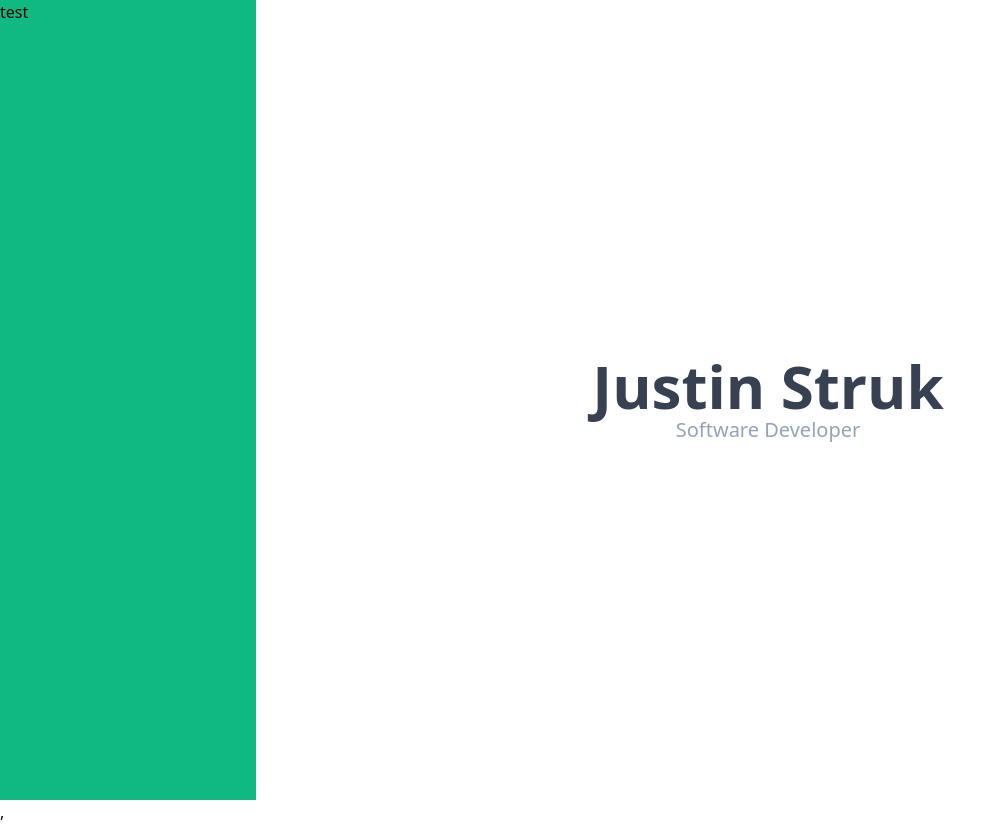
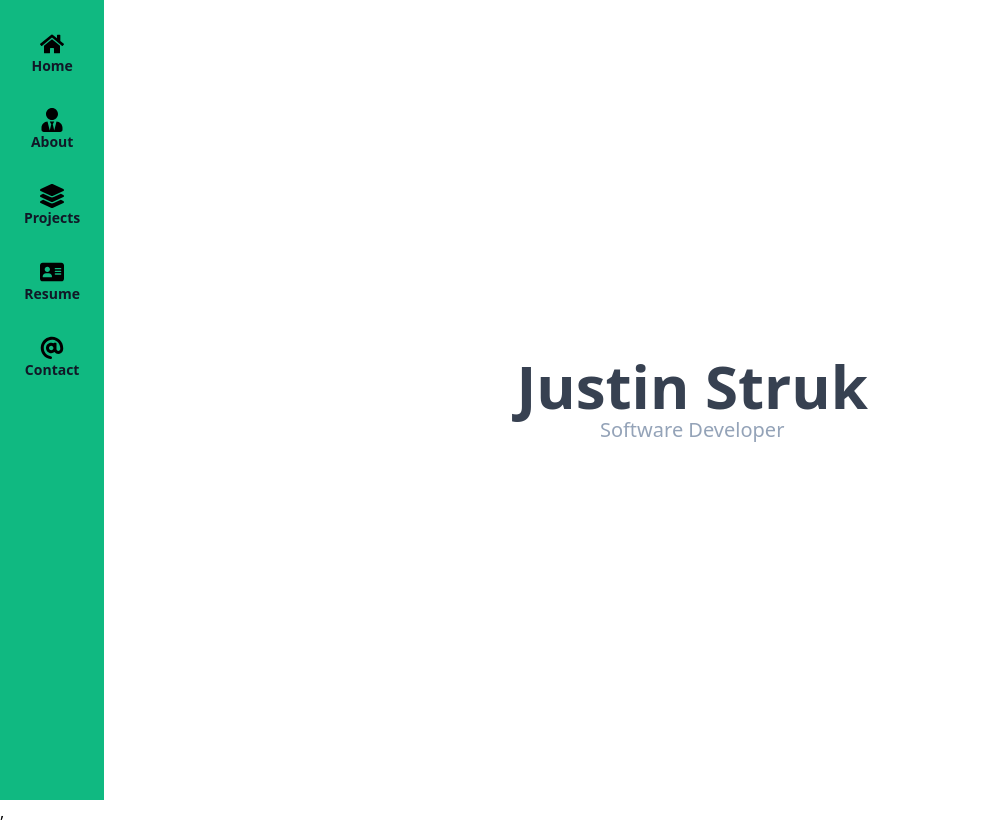
Before and after one commit to JStruk/portfolio-2022, a React (Create React App) app: page / in a window 1280 px wide. Shown: the whole page, without its empty margins (0-1007 px from the left). Built offline with nearby package versions, Linux system fonts and the light colour scheme.

Commit message:
Add left navigation bar
* Static left nav bar with icon buttons that redirect to respective page

```diff
--- a/src/App.tsx
+++ b/src/App.tsx
@@ -1,18 +1,18 @@
 import React from 'react';
 import Home from './components/Home';
 import About from './components/About';
-import LeftBar from './components/LeftBar';
-import { Routes, Route, Link } from "react-router-dom";
+import LeftNavBar from './components/LeftNavBar';
+import { Routes, Route } from "react-router-dom";
+
 
 function App() {
   return (
     <div className="flex overscroll-none">
-      <LeftBar />
+      <LeftNavBar />
       <Routes>
         <Route path="/" element={<Home />} />
         <Route path="about" element={<About />} />
       </Routes>
-      {/* <Home /> */}
     </div>
   );
 }
--- /dev/null
+++ b/src/assets/navbarIcons.json
@@ -0,0 +1,22 @@
+{
+    "Home": {
+        "path": "M280.37 148.26L96 300.11V464a16 16 0 0 0 16 16l112.06-.29a16 16 0 0 0 15.92-16V368a16 16 0 0 1 16-16h64a16 16 0 0 1 16 16v95.64a16 16 0 0 0 16 16.05L464 480a16 16 0 0 0 16-16V300L295.67 148.26a12.19 12.19 0 0 0-15.3 0zM571.6 251.47L488 182.56V44.05a12 12 0 0 0-12-12h-56a12 12 0 0 0-12 12v72.61L318.47 43a48 48 0 0 0-61 0L4.34 251.47a12 12 0 0 0-1.6 16.9l25.5 31A12 12 0 0 0 45.15 301l235.22-193.74a12.19 12.19 0 0 1 15.3 0L530.9 301a12 12 0 0 0 16.9-1.6l25.5-31a12 12 0 0 0-1.7-16.93z",
+        "viewBox": "0 0 576 512"
+    },
+    "About": {
+        "path": "M224 256c70.7 0 128-57.3 128-128S294.7 0 224 0 96 57.3 96 128s57.3 128 128 128zm95.8 32.6L272 480l-32-136 32-56h-96l32 56-32 136-47.8-191.4C56.9 292 0 350.3 0 422.4V464c0 26.5 21.5 48 48 48h352c26.5 0 48-21.5 48-48v-41.6c0-72.1-56.9-130.4-128.2-133.8z",
+        "viewBox": "0 0 448 512"
+    },
+    "Projects": {
+        "path": "M232.5 5.171C247.4-1.718 264.6-1.718 279.5 5.171L498.1 106.2C506.6 110.1 512 118.6 512 127.1C512 137.3 506.6 145.8 498.1 149.8L279.5 250.8C264.6 257.7 247.4 257.7 232.5 250.8L13.93 149.8C5.438 145.8 0 137.3 0 127.1C0 118.6 5.437 110.1 13.93 106.2L232.5 5.171zM498.1 234.2C506.6 238.1 512 246.6 512 255.1C512 265.3 506.6 273.8 498.1 277.8L279.5 378.8C264.6 385.7 247.4 385.7 232.5 378.8L13.93 277.8C5.438 273.8 0 265.3 0 255.1C0 246.6 5.437 238.1 13.93 234.2L67.13 209.6L219.1 279.8C242.5 290.7 269.5 290.7 292.9 279.8L444.9 209.6L498.1 234.2zM292.9 407.8L444.9 337.6L498.1 362.2C506.6 366.1 512 374.6 512 383.1C512 393.3 506.6 401.8 498.1 405.8L279.5 506.8C264.6 513.7 247.4 513.7 232.5 506.8L13.93 405.8C5.438 401.8 0 393.3 0 383.1C0 374.6 5.437 366.1 13.93 362.2L67.13 337.6L219.1 407.8C242.5 418.7 269.5 418.7 292.9 407.8V407.8z",
+        "viewBox": "0 0 512 512"
+    },
+    "Resume": {
+        "path": "M512 32H64C28.65 32 0 60.65 0 96v320c0 35.35 28.65 64 64 64h448c35.35 0 64-28.65 64-64V96C576 60.65 547.3 32 512 32zM176 128c35.35 0 64 28.65 64 64s-28.65 64-64 64s-64-28.65-64-64S140.7 128 176 128zM272 384h-192C71.16 384 64 376.8 64 368C64 323.8 99.82 288 144 288h64c44.18 0 80 35.82 80 80C288 376.8 280.8 384 272 384zM496 320h-128C359.2 320 352 312.8 352 304S359.2 288 368 288h128C504.8 288 512 295.2 512 304S504.8 320 496 320zM496 256h-128C359.2 256 352 248.8 352 240S359.2 224 368 224h128C504.8 224 512 231.2 512 240S504.8 256 496 256zM496 192h-128C359.2 192 352 184.8 352 176S359.2 160 368 160h128C504.8 160 512 167.2 512 176S504.8 192 496 192z",
+        "viewBox": "0 0 576 512"
+    },
+    "Contact": {
+        "path": "M207.8 20.73c-93.45 18.32-168.7 93.66-187 187.1c-27.64 140.9 68.65 266.2 199.1 285.1c19.01 2.888 36.17-12.26 36.17-31.49l.0001-.6631c0-15.74-11.44-28.88-26.84-31.24c-84.35-12.98-149.2-86.13-149.2-174.2c0-102.9 88.61-185.5 193.4-175.4c91.54 8.869 158.6 91.25 158.6 183.2l0 16.16c0 22.09-17.94 40.05-40 40.05s-40.01-17.96-40.01-40.05v-120.1c0-8.847-7.161-16.02-16.01-16.02l-31.98 .0036c-7.299 0-13.2 4.992-15.12 11.68c-24.85-12.15-54.24-16.38-86.06-5.106c-38.75 13.73-68.12 48.91-73.72 89.64c-9.483 69.01 43.81 128 110.9 128c26.44 0 50.43-9.544 69.59-24.88c24 31.3 65.23 48.69 109.4 37.49C465.2 369.3 496 324.1 495.1 277.2V256.3C495.1 107.1 361.2-9.332 207.8 20.73zM239.1 304.3c-26.47 0-48-21.56-48-48.05s21.53-48.05 48-48.05s48 21.56 48 48.05S266.5 304.3 239.1 304.3z",
+        "viewBox": "0 0 512 512"
+    }
+}
--- a/src/components/LeftBar.tsx
+++ /dev/null
@@ -1,14 +0,0 @@
-import React from 'react'
-import tw from 'tailwind-styled-components'
-
-
-const LeftBar = (): JSX.Element => {
-    const NavBar = tw.div`bg-emerald-500 h-screen w-1/5 max-w-xs`
-    return (
-        <NavBar>
-            <button onClick={() => alert('hello')}>test</button>
-        </NavBar>
-    )
-}
-
-export default React.memo(LeftBar)
--- /dev/null
+++ b/src/components/LeftNavBar.tsx
@@ -0,0 +1,47 @@
+import React from 'react'
+import tw from 'tailwind-styled-components'
+import { Link } from 'react-router-dom'
+import navbarIcons from '../assets/navbarIcons.json'
+
+const NavBarLink = tw.span`text-center block text-sm font-semibold text-gray-900 rounded-lg`
+const NavContainer = tw.nav`flex-grow md:block sm:px-4 pb-4 md:pb-0 md:overflow-y-auto`
+
+type IconLinkProps = {
+    label: string
+    location: string
+}
+
+const IconLink = ({ label, location }: IconLinkProps): JSX.Element => {
+    type NavBarIconsEntry = { path: string, viewBox: string }
+
+    // @ts-ignore
+    const { path, viewBox }: NavBarIconsEntry = navbarIcons[label]
+
+    return (
+        <div className='sm:px-2 hover:bg-emerald-600 rounded-2xl'>
+            <Link to={location} className="flex flex-col justify-center items-center py-4">
+                <svg className='h-6 w-6' xmlns="http://www.w3.org/2000/svg" viewBox={`${viewBox}`}><path d={`${path}`} /></svg>
+                <NavBarLink>{label}</NavBarLink>
+            </Link>
+        </div>
+    )
+}
+
+
+const LeftNavBar = (): JSX.Element => {
+    return (
+        <div className='bg-emerald-500 h-screen'>
+            <div className="pt-4">
+                <NavContainer>
+                    <IconLink label="Home" location="/" />
+                    <IconLink label="About" location="/about" />
+                    <IconLink label="Projects" location="/projects" />
+                    <IconLink label="Resume" location="/resume" />
+                    <IconLink label="Contact" location="/contact" />
+                </NavContainer>
+            </div>
+        </div>
+    )
+}
+
+export default React.memo(LeftNavBar)
```
